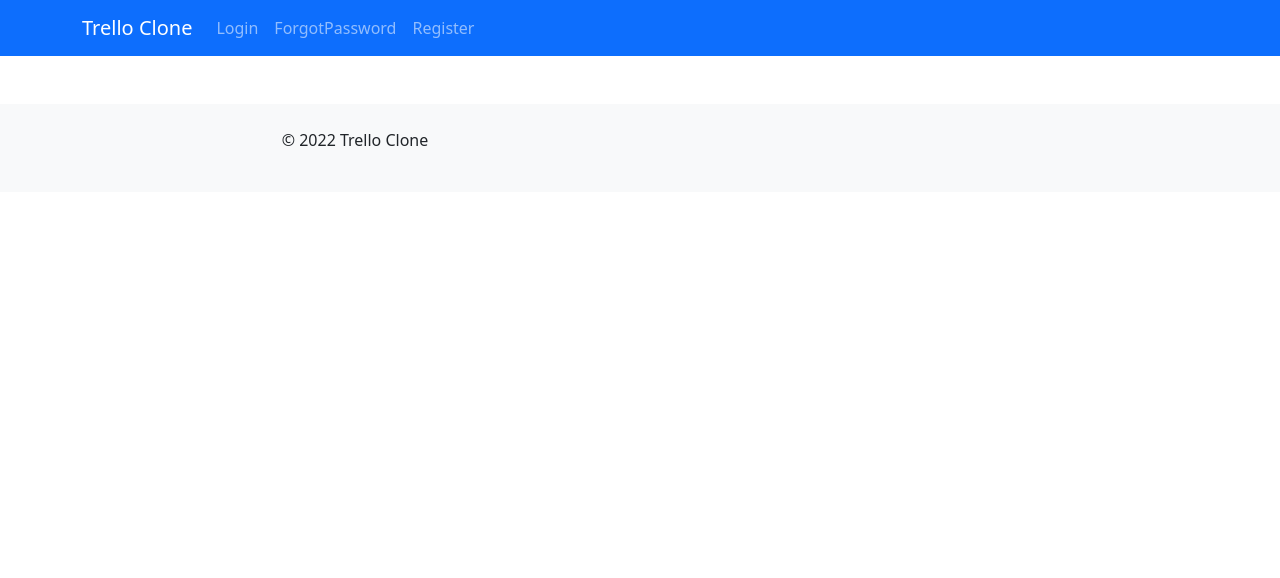
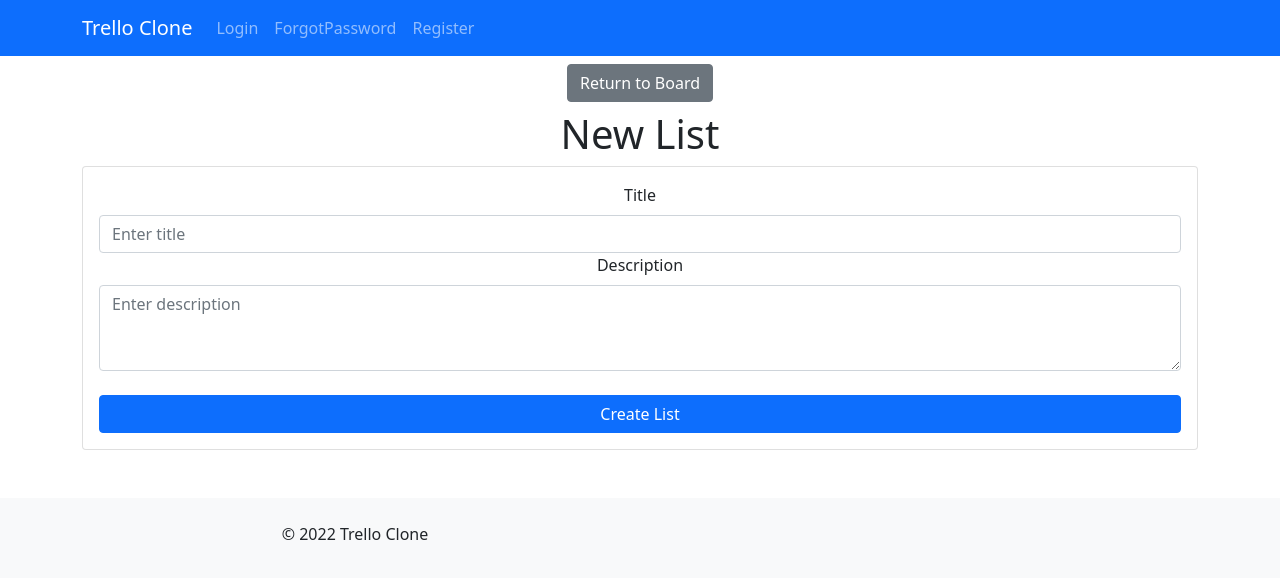
Before and after one commit to JoyceYunJiao/trello_application-, a React (Create React App) app in the folder frontend/: page /workspaces/1/1/createList in a window 1280 px wide. Shown: the top 578 px of the page. Built offline with nearby package versions, Linux system fonts and the light colour scheme.

Commit message:
Create list frontend

```diff
--- a/frontend/src/App.js
+++ b/frontend/src/App.js
@@ -11,6 +11,8 @@ import Logout from './pages/Logout';
 import Register from './pages/Register';
 import Footer from './components/Footer';
 import BoardPage from './pages/BoardPage';
+import NewListForm from './components/boards/lists/NewListForm';
+import NewListPage from './pages/NewListPage';
 
 function App() {
   return (
@@ -37,6 +39,8 @@ function App() {
           {/* Board page */}
           <Route path="workspaces/:id/:boardId" element={<BoardPage/>} />
 
+          {/* Create list page */}
+          <Route path="workspaces/:id/:boardId/createList" element={<NewListPage/>} />
         </Routes>
 
         <Footer />
--- a/frontend/src/components/boards/BoardCard.js
+++ b/frontend/src/components/boards/BoardCard.js
@@ -17,7 +17,7 @@ function BoardCard(props) {
                 </Typography>
             </CardContent>
             <CardActions>
-                <Button variant='contained' disableElevation href={id+'/'+props.board.id}>
+                <Button variant='contained' disableElevation href={id+"/"+props.board.id}>
                     View All Tasks
                 </Button>
 
--- /dev/null
+++ b/frontend/src/components/boards/lists/NewListForm.js
@@ -0,0 +1,49 @@
+import { useRef } from "react";
+import { Button, Card, Form } from "react-bootstrap";
+import { useParams } from "react-router-dom";
+
+function NewListForm(props) {
+    const {id, boardId} = useParams();
+
+    const title = useRef();
+    const description = useRef();
+
+    const handleSubmit = (event) => {
+        event.preventDefault();
+        const titleValue = title.current.value;
+        const descValue = description.current.value;
+
+        const data = {
+            title: titleValue,
+            description: descValue,
+            boardId: +boardId
+        }
+
+        props.onChange(data);
+    }
+
+    return (
+        <Card>
+            <Card.Body>
+                <Form onSubmit={handleSubmit}>
+                    <Form.Group controlId="formTitle">
+                        <Form.Label>Title</Form.Label>
+                        <Form.Control type="text" placeholder="Enter title" ref={title}/>
+                    </Form.Group>
+
+                    <Form.Group controlId="formDescription">
+                        <Form.Label>Description</Form.Label>
+                        <Form.Control as="textarea" rows="3" placeholder="Enter description" ref={description}/>
+                    </Form.Group>
+
+                    <Button variant="primary" type="submit" className="w-100 mt-4">
+                        Create List
+                    </Button>
+                </Form>
+
+            </Card.Body>
+        </Card>
+    );
+}
+
+export default NewListForm;
--- a/frontend/src/pages/BoardPage.js
+++ b/frontend/src/pages/BoardPage.js
@@ -1,6 +1,6 @@
 import axios from "axios";
 import { useEffect, useState } from "react";
-import { Col, Container, Row } from "react-bootstrap";
+import { Button, Col, Container, Row } from "react-bootstrap";
 import { useParams } from "react-router-dom";
 import List from "../components/boards/lists/List";
 
@@ -34,8 +34,17 @@ function BoardPage() {
 
     return (
         <Container>
-            <h1>{board.title}</h1>
-            <p>{board.description}</p>
+            <Row className="my-4">
+                <Col sm={2}>
+                    <Button href={"../"+id}>
+                        Return to Workspace
+                    </Button>
+                </Col>
+                <Col className="text-start ml-4">
+                    <h1>{board.title}</h1>
+                    <p>{board.description}</p>
+                </Col>
+            </Row>
 
             {/* Board lists */}
             <Row>
@@ -44,6 +53,11 @@ function BoardPage() {
                     <List list={list} />
                 </Col>
             ))}
+            <Col>
+                <Button variant="secondary" href={boardId+"/createList"} className="w-100">
+                    Create List
+                </Button>
+            </Col>
             </Row>
         </Container>
     );
--- /dev/null
+++ b/frontend/src/pages/NewListPage.js
@@ -0,0 +1,26 @@
+import axios from "axios";
+import { Button, Container } from "react-bootstrap";
+import { useNavigate, useParams } from "react-router-dom";
+import NewListForm from "../components/boards/lists/NewListForm";
+
+function NewListPage() {
+    const { id, boardId } = useParams();
+    const navigate = useNavigate();
+
+    const newListHandler = (list) => {
+        axios.post("http://localhost:8080/addList/", list)
+            .then(() => navigate("/workspaces/" + id + "/" + boardId, { replace: true }));
+    }
+
+    return (
+        <Container>
+            <Button variant="secondary" href={"../"+boardId} className="my-2">
+                Return to Board
+            </Button>
+            <h1>New List</h1>
+            <NewListForm onChange={newListHandler} />
+        </Container>
+    );
+}
+
+export default NewListPage;
```
Also changed, not shown: frontend/src/pages/CreateBoards.js (deleted, +0 -31 lines).
